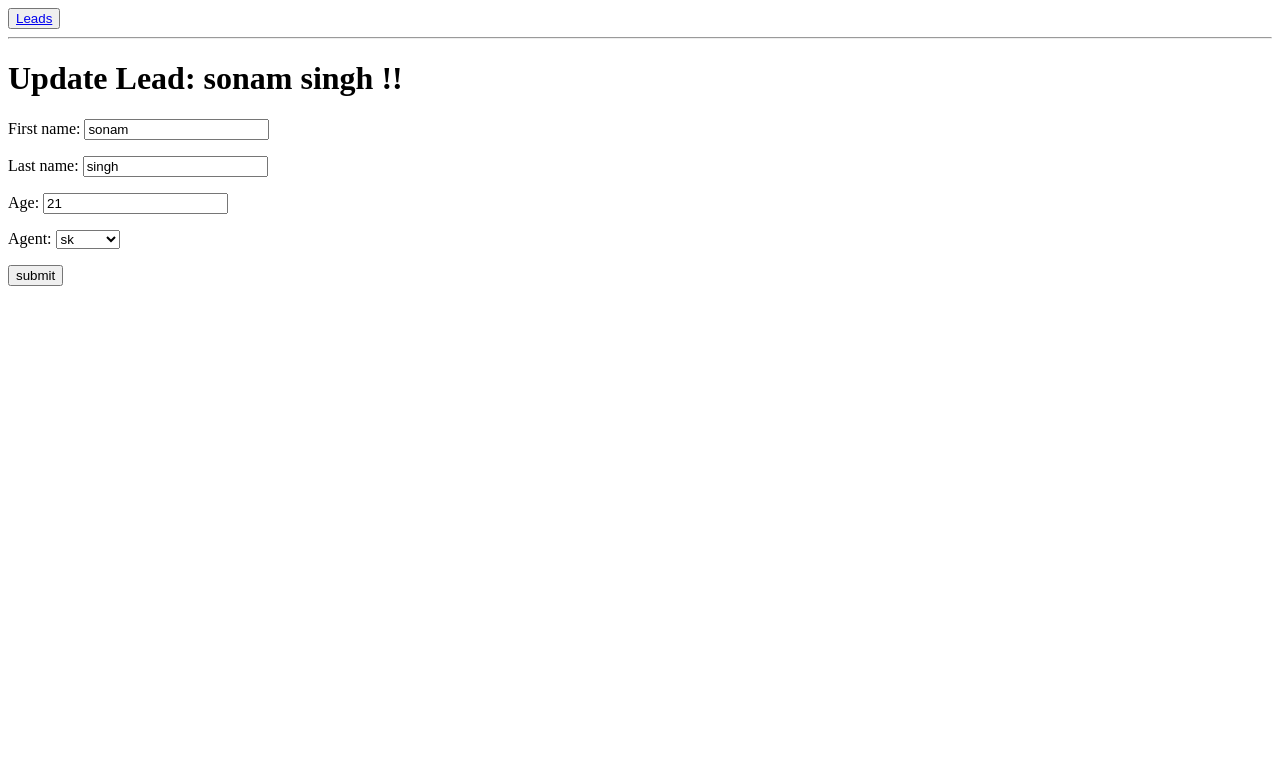
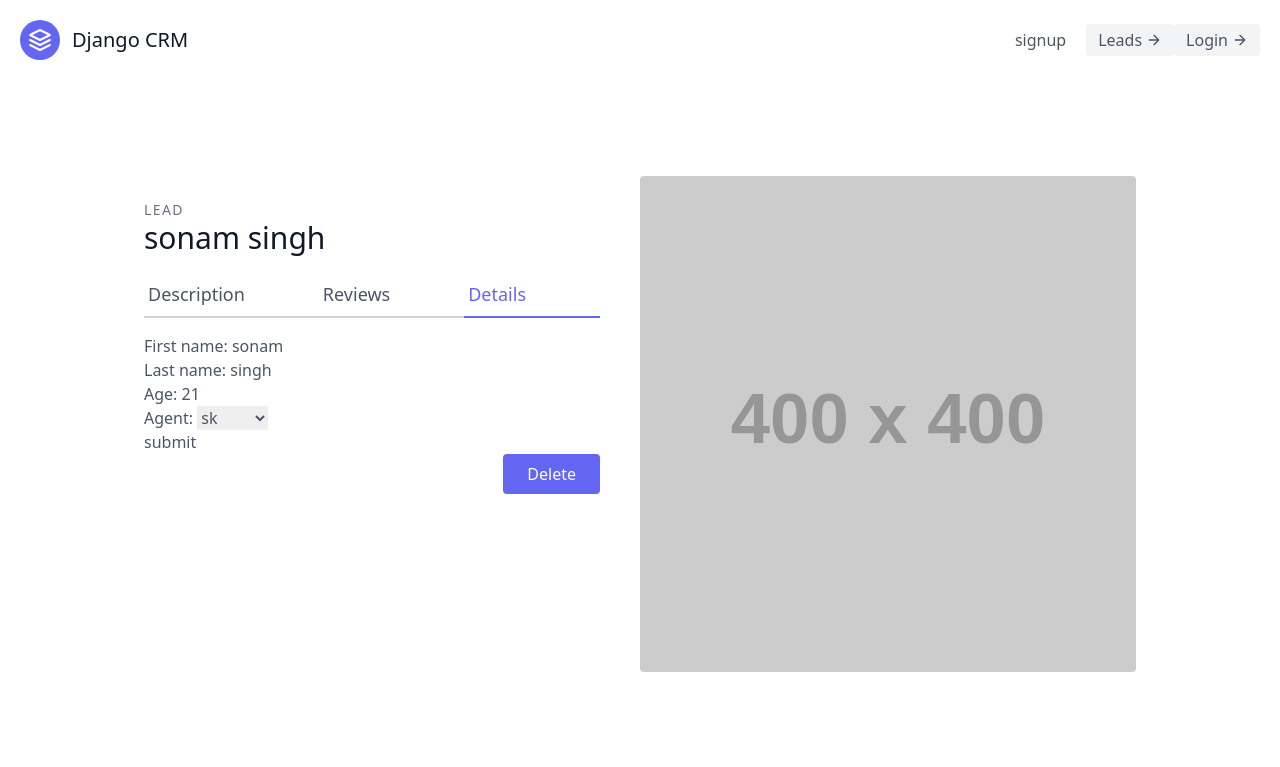
Before and after one commit to MrSkMishra/CRM, a Django app: page /3/update/ in a window 1280 px wide. Shown: the top 767 px of the page. Run offline with Django 3.2, Linux system fonts and the light colour scheme; data comes from the database, SQL or seed files in the repository; both versions use the stored data as it was after the commit; grey boxes labelled with a size stand in for pictures from a placeholder-image service; some libraries are stand-ins or nearby versions.

Commit message:
minor changes

```diff
--- a/leads/templates/leads/lead_update.html
+++ b/leads/templates/leads/lead_update.html
@@ -1,22 +1,50 @@
-<!DOCTYPE html>
-<html lang="en">
-<head>
-    <meta charset="UTF-8">
-    <meta http-equiv="X-UA-Compatible" content="IE=edge">
-    <meta name="viewport" content="width=device-width, initial-scale=1.0">
-    <title>Index</title>
+{% extends "base.html" %}
 
-</head>
-<body>
-    <button class="submit"><a href="{% url 'leads:home' %}">Leads</a></button>
-    <hr>
-    <h1>  Update Lead: {{lead.first_name}} {{lead.last_name}} !! </h1>
-    <form action="" method="post">
-        {% csrf_token %}
-        {{form.as_p}}
 
-        <button class="submit">submit</button>
+{% block content %}
 
-    </form>
-</body>
-</html>
+<section class="text-gray-600 body-font overflow-hidden">
+    <div class="container px-5 py-24 mx-auto">
+        <div class="lg:w-4/5 mx-auto flex flex-wrap">
+            <div class="lg:w-1/2 w-full lg:pr-10 lg:py-6 mb-6 lg:mb-0">
+                <h2 class="text-sm title-font text-gray-500 tracking-widest">LEAD</h2>
+                <h1 class="text-gray-900 text-3xl title-font font-medium mb-4">{{lead.first_name}} {{lead.last_name}}
+                </h1>
+                <div class="flex mb-4">
+                    <a href="{% url 'leads:detail'  lead.pk %}" class="flex-grow border-b-2 border-gray-300 py-2 text-lg px-1">
+                        Description
+                    </a>
+                    <a class="flex-grow border-b-2 border-gray-300 py-2 text-lg px-1">
+                        Reviews
+                    </a>
+                    <a href="{% url 'leads:update' lead.pk %}"
+                        class="flex-grow text-indigo-500 border-b-2 border-indigo-500 py-2 text-lg px-1">
+                        Details
+                    </a>
+                </div>
+                <form action="" method="post">
+                    {% csrf_token %}
+                    {{form.as_p}}
+
+                    <button class="submit">submit</button>
+
+                </form>
+                <button
+                        class="flex ml-auto text-white bg-indigo-500 border-0 py-2 px-6 focus:outline-none hover:bg-indigo-600 rounded"><a href="{% url 'leads:delete' lead.pk %}">Delete</a></button>
+            </div>
+            <img alt="ecommerce" class="lg:w-1/2 w-full lg:h-auto h-64 object-cover object-center rounded"
+                src="https://dummyimage.com/400x400">
+        </div>
+    </div>
+</section>
+
+
+
+
+
+
+
+
+
+
+{% endblock content %}
--- a/leads/urls.py
+++ b/leads/urls.py
@@ -4,7 +4,8 @@ from leads import views
 
 app_name = "leads"
 urlpatterns = [
-    path('',views.home_page,name="home"),
+    path('',views.landing_page,name="landing"),
+    path('home/',views.home_page,name="home"),
     path('<int:pk>',views.lead_detail,name="detail"),
     path('<int:pk>/update/',views.lead_update,name="update"),
     path('<int:pk>/delete/',views.lead_delete,name="delete"),
--- a/leads/views.py
+++ b/leads/views.py
@@ -3,8 +3,10 @@ from .models import *
 from .forms import LeadForm,LeadModelForm
 # Create your views here.
 
+def landing_page(request):
+    return render (request,"landing.html")
+
 def home_page(request):
-    # return HttpResponse("kya chl ra hai")
     leads = Lead.objects.all()
     context = {
         "leads":leads
--- a/templates/base.html
+++ b/templates/base.html
@@ -6,19 +6,16 @@
     <meta name="viewport" content="width=device-width, initial-scale=1.0">
     <title>DJANGO CRM</title>
 </head>
-<style>
-    .lead{
-        padding-top: 10px ;
-        padding-bottom: 10px;
-        padding-left: 6px;
-        margin-top: 10px;
-        background-color: #f6f6f6;
-        width: 100%;
-    }
-</style>
+<!-- <link rel="stylesheet" href="https://unpkg.com/tailwindcss@^22/dist/tailwind.min.css"> -->
+<script src="https://cdn.tailwindcss.com"></script>
 <body>
-    {% block content %}
+    <div class="max-w-7xl mx-auto ">
+        {% include "navbar.html" %}
+        {% block content %}
 
-    {% endblock %}
+        {% endblock %}
+    </div>
+
+    {% include "scripts.html" %}
 </body>
 </html>
--- /dev/null
+++ b/templates/navbar.html
@@ -0,0 +1,33 @@
+
+<header class="text-gray-600 body-font">
+  <div class="container mx-auto flex flex-wrap p-5 flex-col md:flex-row items-center">
+    <a class="flex title-font font-medium items-center text-gray-900 mb-4 md:mb-0">
+      <svg xmlns="http://www.w3.org/2000/svg" fill="none" stroke="currentColor" stroke-linecap="round" stroke-linejoin="round" stroke-width="2" class="w-10 h-10 text-white p-2 bg-indigo-500 rounded-full" viewBox="0 0 24 24">
+        <path d="M12 2L2 7l10 5 10-5-10-5zM2 17l10 5 10-5M2 12l10 5 10-5"></path>
+      </svg>
+      <span class="ml-3 text-xl">Django CRM</span>
+    </a>
+    <nav class="md:ml-auto flex flex-wrap items-center text-base justify-center">
+      <a class="mr-5 hover:text-gray-900">signup</a>
+
+      <a href="{% url 'leads:home' %}" class="inline-flex items-center bg-gray-100 border-0 py-1 px-3 focus:outline-none hover:bg-gray-200 rounded text-base mt-4 md:mt-0">
+        Leads
+        <svg fill="none" stroke="currentColor" stroke-linecap="round" stroke-linejoin="round" stroke-width="2" class="w-4 h-4 ml-1" viewBox="0 0 24 24">
+            <path d="M5 12h14M12 5l7 7-7 7"></path>
+        </svg>
+    </a>
+
+
+    <a href="{% url 'leads:home' %}" class="inline-flex items-center bg-gray-100 border-0 py-1 px-3 focus:outline-none hover:bg-gray-200 rounded text-base mt-4 md:mt-0">
+        Login
+            <svg fill="none" stroke="currentColor" stroke-linecap="round" stroke-linejoin="round" stroke-width="2" class="w-4 h-4 ml-1" viewBox="0 0 24 24">
+                <path d="M5 12h14M12 5l7 7-7 7"></path>
+            </svg>
+    </a>
+    </nav>
+
+
+
+
+  </div>
+</header>
--- /dev/null
+++ b/templates/scripts.html
@@ -0,0 +1,3 @@
+<script>
+    console.log("Hello crm")
+</script>
```
Also changed, not shown: leads/templates/leads/index.html (+45 -13 lines), leads/templates/leads/lead_detail.html (+43 -0 lines), templates/landing.html (added, +24 -0 lines), db.sqlite3.
